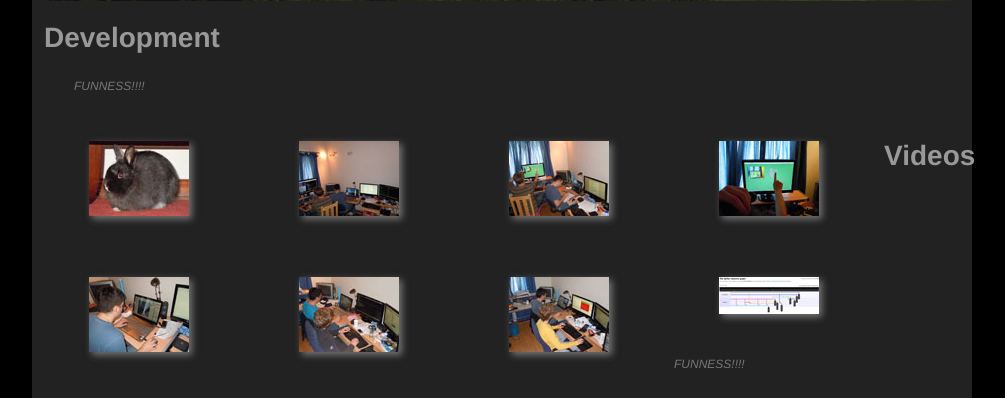
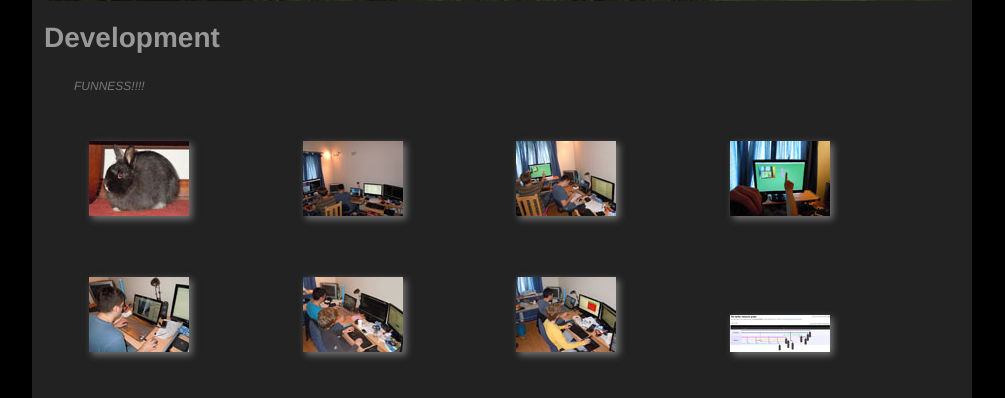
Before and after one commit to rewolf/defter, a PHP site: page /gallery.php in a window 1280 px wide. Shown: the part 499-897 px from the top of the page, without its empty margins (138-1143 px from the left). Run offline with PHP 8.4, Linux system fonts and the light colour scheme.

Commit message:
Fixed the gallery finally.

```diff
--- a/style.css
+++ b/style.css
@@ -259,7 +259,9 @@ aside section {
 			/*
 				List items will float to the left of the next item
 			*/
-			float: left;
+			display:		inline;
+			display:		inline-block;
+      display: 		-moz-inline-box; /* mozilla only */
 		}
 			.imgList li a {
 				display: 					block;
```
